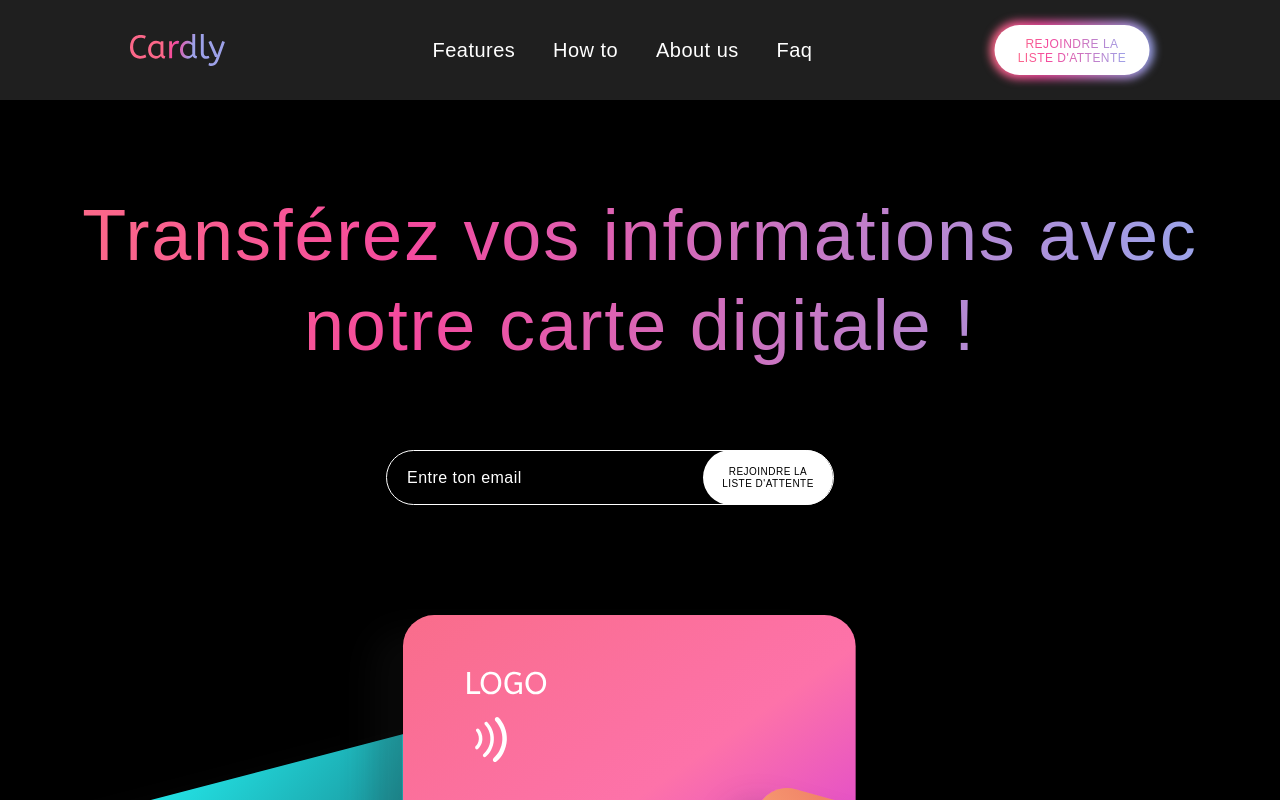
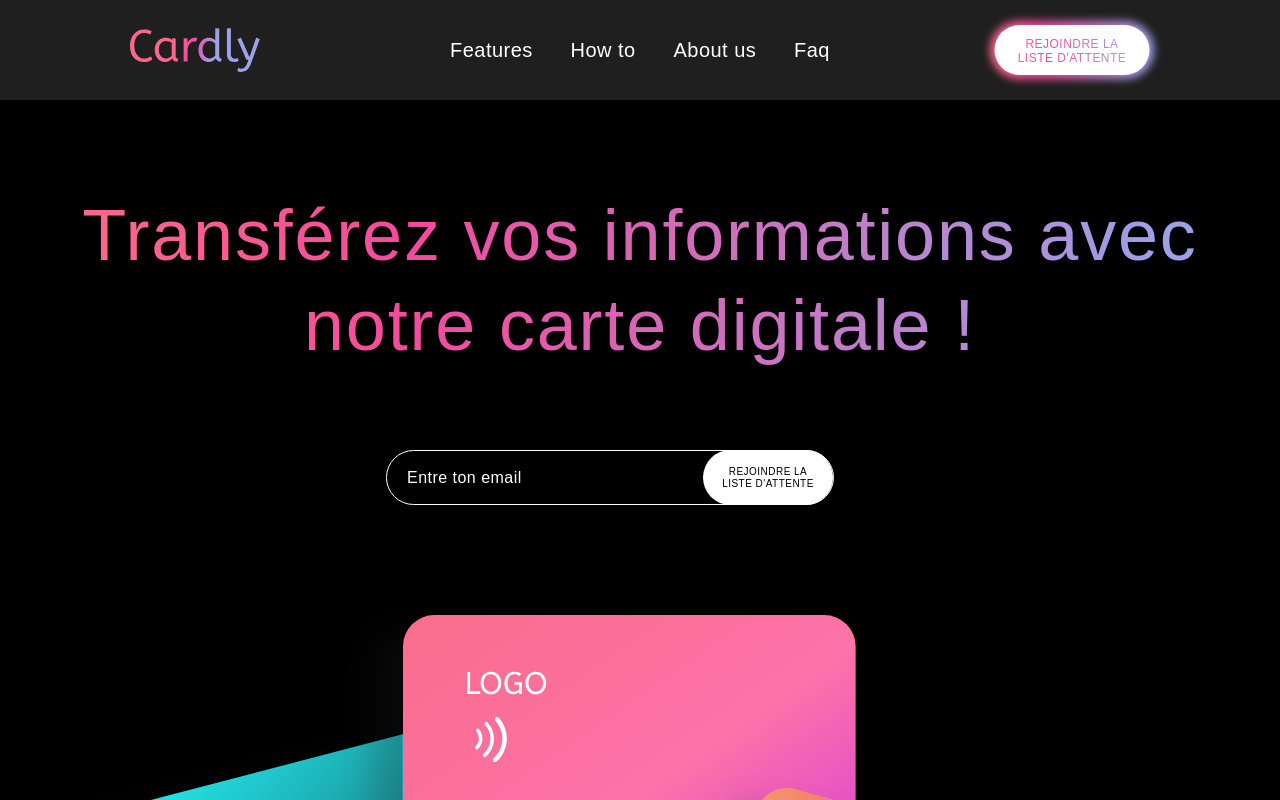
Before and after one commit to feldeh/cardly, a Next.js app: page / in a window 1280 px wide. Shown: the top 800 px of the page. Built offline with nearby package versions, Linux system fonts and the light colour scheme.

Commit message:
increase logo size

```diff
--- a/src/components/all/Navbar/Header/Header.jsx
+++ b/src/components/all/Navbar/Header/Header.jsx
@@ -9,7 +9,7 @@ const Header = () => {
         <Link href="/">
           <Image
             src="/assets/logo/logo.svg"
-            width={95}
+            width={130}
             height={41}
             alt="logo"
           />
```
